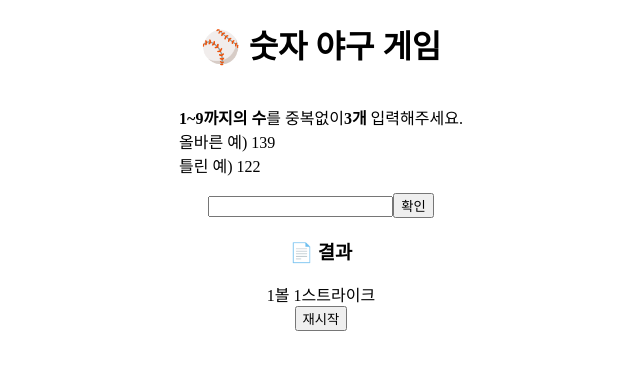
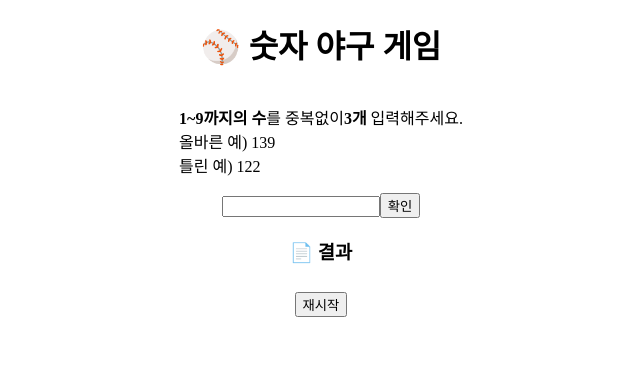
Before and after one commit to sohwakhaeng-fe/numberBaseball, a React (Vite) app: page / in a window 1280 px wide. Shown: the top 370 px of the page, without its empty margins (319-959 px from the left). Built offline with nearby package versions, Linux system fonts and the light colour scheme.

Commit message:
feat: 숫자 야구 게임 구현

```diff
--- a/src/App.css
+++ b/src/App.css
@@ -6,3 +6,12 @@ body {
   display: grid;
   place-items: center;
 }
+
+#user-input {
+  width: 150px;
+}
+
+#result {
+  margin-bottom: 10px;
+  font-size: 18px;
+}
--- a/src/App.tsx
+++ b/src/App.tsx
@@ -1,7 +1,54 @@
-import React from "react";
+import React, { useEffect, useRef, useState } from "react";
+import InputForm from "./components/InputForm";
+import Result from "./components/Result";
+import { convertStringToNumberElementArray } from "./utils/convert";
+import { generateComputerNumber } from "./utils/random";
+import { isValidInputNumber } from "./utils/validate";
+import { play } from "./utils/game";
 import "./App.css";
 
 function App() {
+  const userInput = useRef<HTMLInputElement>(null);
+
+  const [computerNumberArray, setComputerNumberArray] = useState<number[]>([]);
+  const [resultText, setResultText] = useState("");
+
+  const [isGameSuccess, setIsGameSuccess] = useState(false);
+
+  const onSubmitInputForm = (e: React.FormEvent<HTMLFormElement>) => {
+    e.preventDefault();
+
+    if (!userInput.current) return;
+    if (!isValidInputNumber(userInput.current?.value)) return;
+
+    const userNumberArray = convertStringToNumberElementArray(
+      userInput.current.value
+    );
+
+    const [isGameSuccess, resultText] = play(
+      computerNumberArray,
+      userNumberArray
+    );
+
+    setResultText(resultText);
+    setIsGameSuccess(isGameSuccess);
+  };
+
+  const restart = () => {
+    if (userInput.current?.value) {
+      userInput.current.value = "";
+    }
+
+    setComputerNumberArray([]);
+    setComputerNumberArray(generateComputerNumber());
+    setResultText("");
+    setIsGameSuccess(false);
+  };
+
+  useEffect(() => {
+    setComputerNumberArray(generateComputerNumber());
+  }, []);
+
   return (
     <div id="app">
       <h1>⚾ 숫자 야구 게임</h1>
@@ -11,13 +58,15 @@ function App() {
         올바른 예) 139 <br />
         틀린 예) 122
       </p>
-      <form>
-        <input type="text" id="user-input" />
-        <button id="submit">확인</button>
-      </form>
-      <h3>📄 결과</h3>
-      <div id="result">1볼 1스트라이크</div>
-      <button id="game-restart-button">재시작</button>
+      <InputForm
+        ref={userInput}
+        onSubmitInputForm={onSubmitInputForm}
+        isGameSuccess={isGameSuccess}
+      />
+      <Result resultText={resultText} />
+      <button id="game-restart-button" onClick={restart}>
+        재시작
+      </button>
     </div>
   );
 }
--- /dev/null
+++ b/src/components/InputForm.tsx
@@ -0,0 +1,28 @@
+import React, { forwardRef } from "react";
+import { MIN, NUM_LENGTH } from "./constants/initValue";
+
+type InputFormProps = {
+  isGameSuccess: boolean;
+  onSubmitInputForm: (e: React.FormEvent<HTMLFormElement>) => void;
+};
+
+const InputForm = forwardRef<HTMLInputElement, InputFormProps>(
+  ({ onSubmitInputForm, isGameSuccess }: InputFormProps, ref) => {
+    return (
+      <form onSubmit={onSubmitInputForm}>
+        <input
+          type="number"
+          id="user-input"
+          ref={ref}
+          min={Math.pow(10, NUM_LENGTH - 1)}
+          max={Math.pow(10, NUM_LENGTH) - 1}
+        />
+        <button id="submit" type="submit" disabled={isGameSuccess}>
+          확인
+        </button>
+      </form>
+    );
+  }
+);
+
+export default InputForm;
--- /dev/null
+++ b/src/components/Result.tsx
@@ -0,0 +1,12 @@
+import React from "react";
+
+const Result = ({ resultText }: { resultText: string }) => {
+  return (
+    <>
+      <h3>📄 결과</h3>
+      <div id="result">{resultText}</div>
+    </>
+  );
+};
+
+export default Result;
--- /dev/null
+++ b/src/components/constants/initValue.ts
@@ -0,0 +1,20 @@
+export const NUM_LENGTH = 3;
+export const MIN = 1;
+export const MAX = 9;
+
+export const TYPE = {
+  NOTHING: "낫싱",
+  BALL: "볼",
+  STRIKE: "스트라이크",
+} as const;
+
+export const RESULT_MESSAGE = {
+  SUCCESS: "🎉정답을 맞추셨습니다🎉",
+  RESTART: "게임을 다시 시작하시겠습니까?",
+} as const;
+
+export const ERROR_MESSAGE = {
+  INPUT_NULL: "입력값이 존재하지 않습니다.",
+  INPUT_INVALID_NUM_RANGE: "1~9 사이의 숫자를 입력해주세요.",
+  INPUT_DUPLICATE_NUM: "중복된 숫자를 입력할 수 없습니다.",
+} as const;
--- /dev/null
+++ b/src/utils/convert.ts
@@ -0,0 +1,3 @@
+export const convertStringToNumberElementArray = (string: string) => {
+  return string.split("").map((num) => +num);
+};
--- /dev/null
+++ b/src/utils/game.ts
@@ -0,0 +1,64 @@
+import {
+  NUM_LENGTH,
+  RESULT_MESSAGE,
+  TYPE,
+} from "../components/constants/initValue";
+
+export const getGameResult = (
+  computerNumberArray: number[],
+  userNumberArray: number[]
+) => {
+  const matchedResult = userNumberArray.reduce(
+    (result, userNumber, currentIdx) => {
+      const findIdx = computerNumberArray.indexOf(userNumber);
+
+      if (findIdx === -1) return result;
+
+      return findIdx === currentIdx
+        ? { ...result, [TYPE.STRIKE]: result[TYPE.STRIKE] + 1 }
+        : { ...result, [TYPE.BALL]: result[TYPE.BALL] + 1 };
+    },
+    {
+      [TYPE.BALL]: 0,
+      [TYPE.STRIKE]: 0,
+    }
+  );
+
+  return matchedResult;
+};
+
+const isGameSuccess = (strikeCount: number) => {
+  return strikeCount === NUM_LENGTH;
+};
+
+const isNothing = (ballCount: number, strikeCount: number) => {
+  return !(ballCount + strikeCount);
+};
+
+const getWinStatusAndResultText = (
+  ballCount: number,
+  strikeCount: number
+): [boolean, string] => {
+  if (isNothing(ballCount, strikeCount)) return [false, TYPE.NOTHING];
+
+  if (isGameSuccess(strikeCount))
+    return [true, `${RESULT_MESSAGE.SUCCESS} ${RESULT_MESSAGE.RESTART}`];
+
+  return [
+    false,
+    `${ballCount > 0 ? `${ballCount}${TYPE.BALL} ` : ""}` +
+      `${strikeCount > 0 ? `${strikeCount}${TYPE.STRIKE}` : ""}`,
+  ];
+};
+
+export const play = (
+  computerNumberArray: number[],
+  userNumberArray: number[]
+) => {
+  const { [TYPE.BALL]: ballCount, [TYPE.STRIKE]: strikeCount } = getGameResult(
+    computerNumberArray,
+    userNumberArray
+  );
+
+  return getWinStatusAndResultText(ballCount, strikeCount);
+};
--- /dev/null
+++ b/src/utils/random.ts
@@ -0,0 +1,15 @@
+import { MAX, MIN, NUM_LENGTH } from "../components/constants/initValue";
+
+const generateRandomNumber = (min: number, max: number) => {
+  return Math.floor(Math.random() * (max - min + 1) + min);
+};
+
+export const generateComputerNumber = () => {
+  const computerNumber = new Set<number>();
+
+  while (computerNumber.size < NUM_LENGTH) {
+    computerNumber.add(generateRandomNumber(MIN, MAX));
+  }
+
+  return [...computerNumber];
+};
--- /dev/null
+++ b/src/utils/validate.ts
@@ -0,0 +1,32 @@
+import { ERROR_MESSAGE, NUM_LENGTH } from "../components/constants/initValue";
+
+const isInputNull = (inputValue: string) => {
+  return !inputValue;
+};
+
+const hasZero = (inputValue: string) => {
+  return inputValue.includes("0");
+};
+
+const hasDuplicateNumber = (inputValue: string) => {
+  return new Set(inputValue).size !== NUM_LENGTH;
+};
+
+export const isValidInputNumber = (inputValue: string) => {
+  try {
+    if (isInputNull(inputValue)) throw new Error(ERROR_MESSAGE.INPUT_NULL);
+
+    if (hasZero(inputValue))
+      throw new Error(ERROR_MESSAGE.INPUT_INVALID_NUM_RANGE);
+
+    if (hasDuplicateNumber(inputValue))
+      throw new Error(ERROR_MESSAGE.INPUT_DUPLICATE_NUM);
+  } catch (error) {
+    if (error instanceof Error) {
+      alert(error.message);
+    }
+
+    return false;
+  }
+  return true;
+};
```
